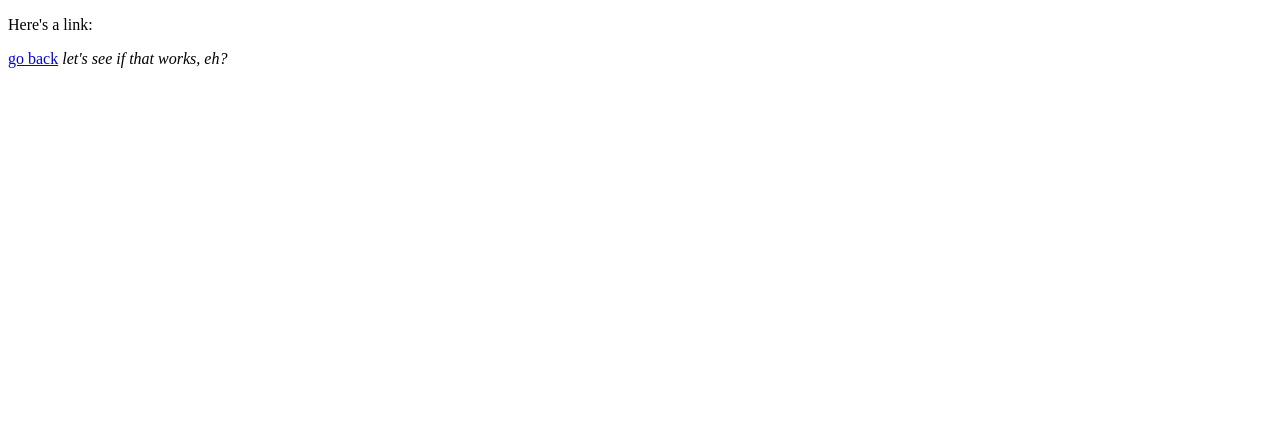
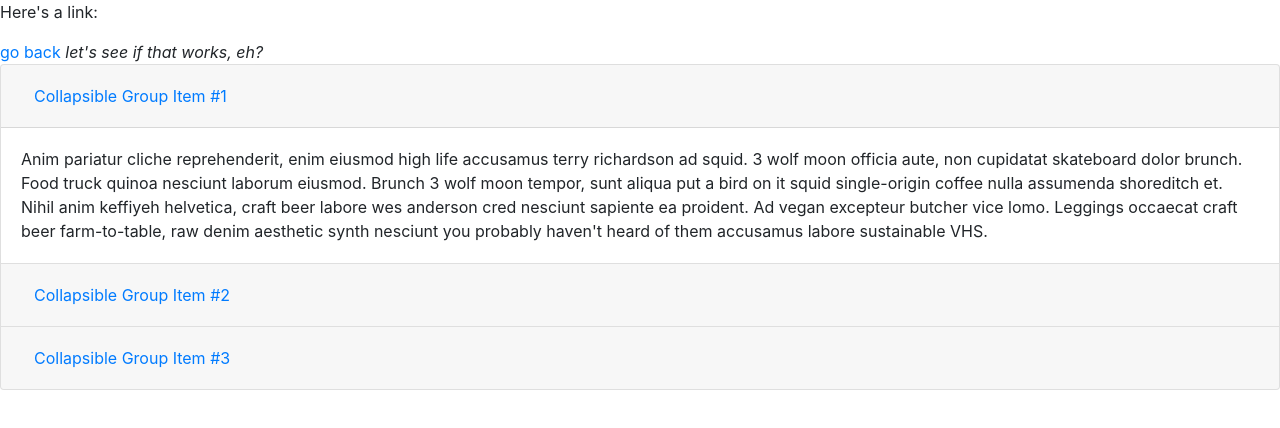
Before and after one commit to blogons/blogons.github.io, a plain HTML site: page link2.html in a window 1280 px wide. Drawn offline with nearby package versions, Linux system fonts and the light colour scheme.

Commit message:
Update link2.html

```diff
--- a/link2.html
+++ b/link2.html
@@ -1,11 +1,71 @@
-<!DOCTYPE html>
-<html>
+<!doctype html>
+<html lang="en">
+  <head>
+    <!-- Required meta tags -->
+    <meta charset="utf-8">
+    <meta name="viewport" content="width=device-width, initial-scale=1, shrink-to-fit=no">
+
+    <!-- Bootstrap CSS -->
+    <link rel="stylesheet" href="https://stackpath.bootstrapcdn.com/bootstrap/4.5.2/css/bootstrap.min.css" integrity="sha384-JcKb8q3iqJ61gNV9KGb8thSsNjpSL0n8PARn9HuZOnIxN0hoP+VmmDGMN5t9UJ0Z" crossorigin="anonymous">
+
+    <title>Hello, world!</title>
+  </head>
+  <body>
+    <p>Here's a link:</p>
+  <a href ="blogons.github.io">go back</a>
+  <i>let's see if that works, eh?</i>
 
 
-  <body>
-  <p>Here's a link:</p>
-  <a href ="blogons.github.io">go back</a>
-  <i>let's see if that works, eh?</i>
+    <div class="accordion" id="accordionExample">
+  <div class="card">
+    <div class="card-header" id="headingOne">
+      <h2 class="mb-0">
+        <button class="btn btn-link btn-block text-left" type="button" data-toggle="collapse" data-target="#collapseOne" aria-expanded="true" aria-controls="collapseOne">
+          Collapsible Group Item #1
+        </button>
+      </h2>
+    </div>
+
+    <div id="collapseOne" class="collapse show" aria-labelledby="headingOne" data-parent="#accordionExample">
+      <div class="card-body">
+        Anim pariatur cliche reprehenderit, enim eiusmod high life accusamus terry richardson ad squid. 3 wolf moon officia aute, non cupidatat skateboard dolor brunch. Food truck quinoa nesciunt laborum eiusmod. Brunch 3 wolf moon tempor, sunt aliqua put a bird on it squid single-origin coffee nulla assumenda shoreditch et. Nihil anim keffiyeh helvetica, craft beer labore wes anderson cred nesciunt sapiente ea proident. Ad vegan excepteur butcher vice lomo. Leggings occaecat craft beer farm-to-table, raw denim aesthetic synth nesciunt you probably haven't heard of them accusamus labore sustainable VHS.
+      </div>
+    </div>
+  </div>
+  <div class="card">
+    <div class="card-header" id="headingTwo">
+      <h2 class="mb-0">
+        <button class="btn btn-link btn-block text-left collapsed" type="button" data-toggle="collapse" data-target="#collapseTwo" aria-expanded="false" aria-controls="collapseTwo">
+          Collapsible Group Item #2
+        </button>
+      </h2>
+    </div>
+    <div id="collapseTwo" class="collapse" aria-labelledby="headingTwo" data-parent="#accordionExample">
+      <div class="card-body">
+        Anim pariatur cliche reprehenderit, enim eiusmod high life accusamus terry richardson ad squid. 3 wolf moon officia aute, non cupidatat skateboard dolor brunch. Food truck quinoa nesciunt laborum eiusmod. Brunch 3 wolf moon tempor, sunt aliqua put a bird on it squid single-origin coffee nulla assumenda shoreditch et. Nihil anim keffiyeh helvetica, craft beer labore wes anderson cred nesciunt sapiente ea proident. Ad vegan excepteur butcher vice lomo. Leggings occaecat craft beer farm-to-table, raw denim aesthetic synth nesciunt you probably haven't heard of them accusamus labore sustainable VHS.
+      </div>
+    </div>
+  </div>
+  <div class="card">
+    <div class="card-header" id="headingThree">
+      <h2 class="mb-0">
+        <button class="btn btn-link btn-block text-left collapsed" type="button" data-toggle="collapse" data-target="#collapseThree" aria-expanded="false" aria-controls="collapseThree">
+          Collapsible Group Item #3
+        </button>
+      </h2>
+    </div>
+    <div id="collapseThree" class="collapse" aria-labelledby="headingThree" data-parent="#accordionExample">
+      <div class="card-body">
+        Anim pariatur cliche reprehenderit, enim eiusmod high life accusamus terry richardson ad squid. 3 wolf moon officia aute, non cupidatat skateboard dolor brunch. Food truck quinoa nesciunt laborum eiusmod. Brunch 3 wolf moon tempor, sunt aliqua put a bird on it squid single-origin coffee nulla assumenda shoreditch et. Nihil anim keffiyeh helvetica, craft beer labore wes anderson cred nesciunt sapiente ea proident. Ad vegan excepteur butcher vice lomo. Leggings occaecat craft beer farm-to-table, raw denim aesthetic synth nesciunt you probably haven't heard of them accusamus labore sustainable VHS.
+      </div>
+    </div>
+  </div>
+</div>
+
+    <!-- Optional JavaScript -->
+    <!-- jQuery first, then Popper.js, then Bootstrap JS -->
+    <script src="https://code.jquery.com/jquery-3.5.1.slim.min.js" integrity="sha384-DfXdz2htPH0lsSSs5nCTpuj/zy4C+OGpamoFVy38MVBnE+IbbVYUew+OrCXaRkfj" crossorigin="anonymous"></script>
+    <script src="https://cdn.jsdelivr.net/npm/popper.js@1.16.1/dist/umd/popper.min.js" integrity="sha384-9/reFTGAW83EW2RDu2S0VKaIzap3H66lZH81PoYlFhbGU+6BZp6G7niu735Sk7lN" crossorigin="anonymous"></script>
+    <script src="https://stackpath.bootstrapcdn.com/bootstrap/4.5.2/js/bootstrap.min.js" integrity="sha384-B4gt1jrGC7Jh4AgTPSdUtOBvfO8shuf57BaghqFfPlYxofvL8/KUEfYiJOMMV+rV" crossorigin="anonymous"></script>
   </body>
-
 </html>
```
